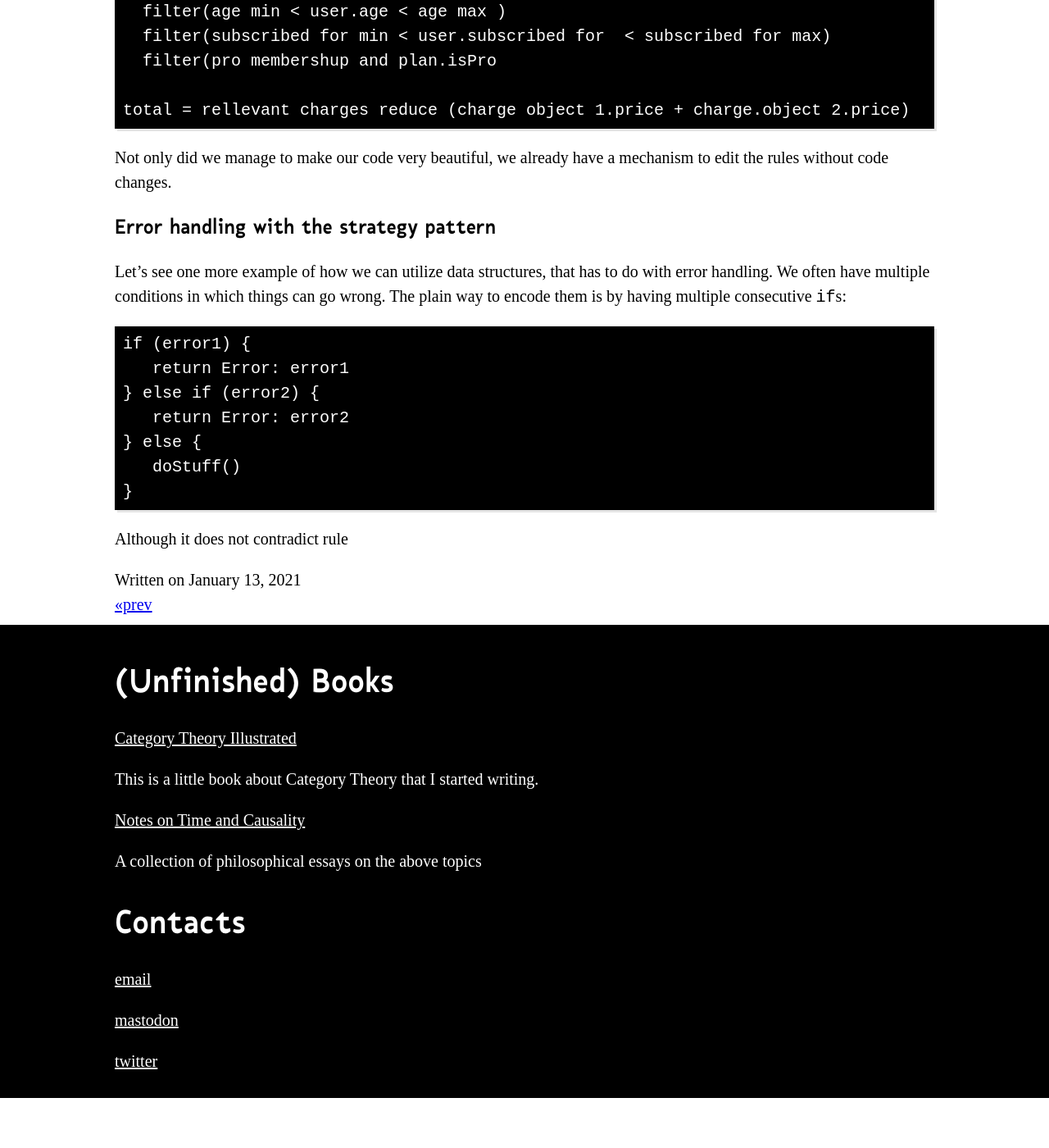
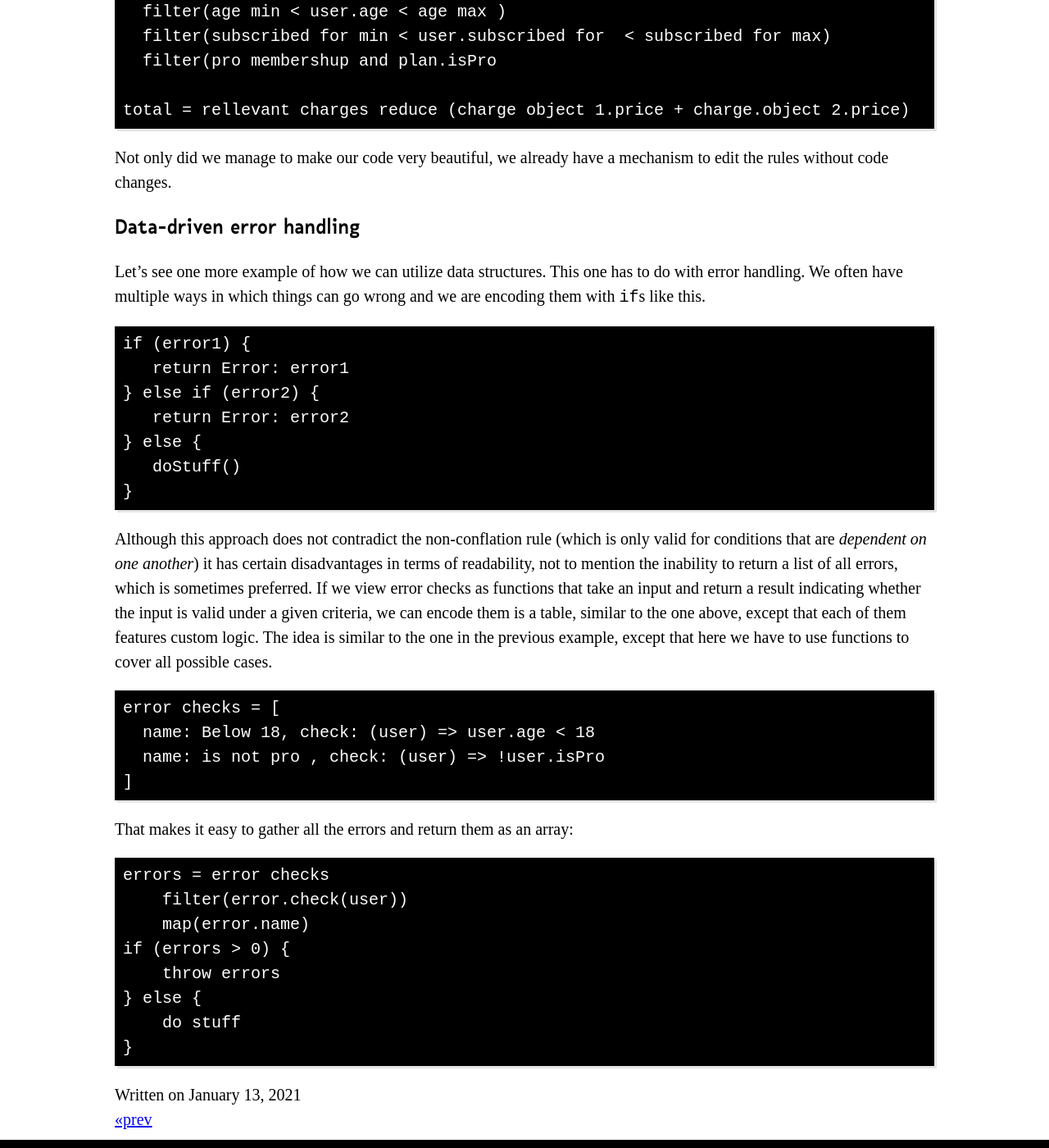
Before and after one commit to abuseofnotation/abuseofnotation.github.io, a Jekyll site: the page built from _posts/blog/2021-01-13-if.md, in a window 1280 px wide and 1400 px high, scrolled down 10892 px. Shown: the whole window at 82% size. Built offline with Jekyll 4.4.1, drawn with Linux system fonts in a browser that asks for light colours; before the commit the page ends 12231 px from its top, so only the background shows below that.

Commit message:
added a paragraph

````diff
--- a/_posts/blog/2021-01-13-if.md
+++ b/_posts/blog/2021-01-13-if.md
@@ -318,11 +318,10 @@ total = rellevant charges reduce (charge object 1.price + charge.object 2.price)
 
 Not only did we manage to make our code very beautiful, we already have a mechanism to edit the rules without code changes.
 
-
-Error handling with the strategy pattern
+Data-driven error handling
 ---
 
-Let's see one more example of how we can utilize data structures, that has to do with error handling. We often have multiple conditions in which things can go wrong. The plain way to encode them is by having multiple consecutive `if`s:
+Let's see one more example of how we can utilize data structures. This one has to do with error handling. We often have multiple ways in which things can go wrong and we are encoding them with `if`s like this.
 
 ```
 if (error1) {
@@ -334,4 +333,24 @@ if (error1) {
 }
 ```
 
-Although it does not contradict rule
+Although this approach does not contradict the non-conflation rule (which is only valid for conditions that are *dependent on one another*) it has certain disadvantages in terms of readability, not to mention the inability to return a list of all errors, which is sometimes preferred. If we view error checks as functions that take an input and return a result indicating whether the input is valid under a given criteria, we can encode them is a table, similar to the one above, except that each of them features custom logic. The idea is similar to the one in the previous example, except that here we have to use functions to cover all possible cases.
+
+```
+error checks = [
+  name: Below 18, check: (user) => user.age < 18
+  name: is not pro , check: (user) => !user.isPro
+]
+```
+
+That makes it easy to gather all the errors and return them as an array:
+
+```
+errors = error checks
+    filter(error.check(user))
+    map(error.name)
+if (errors > 0) {
+    throw errors
+} else {
+    do stuff
+}
+```
````
